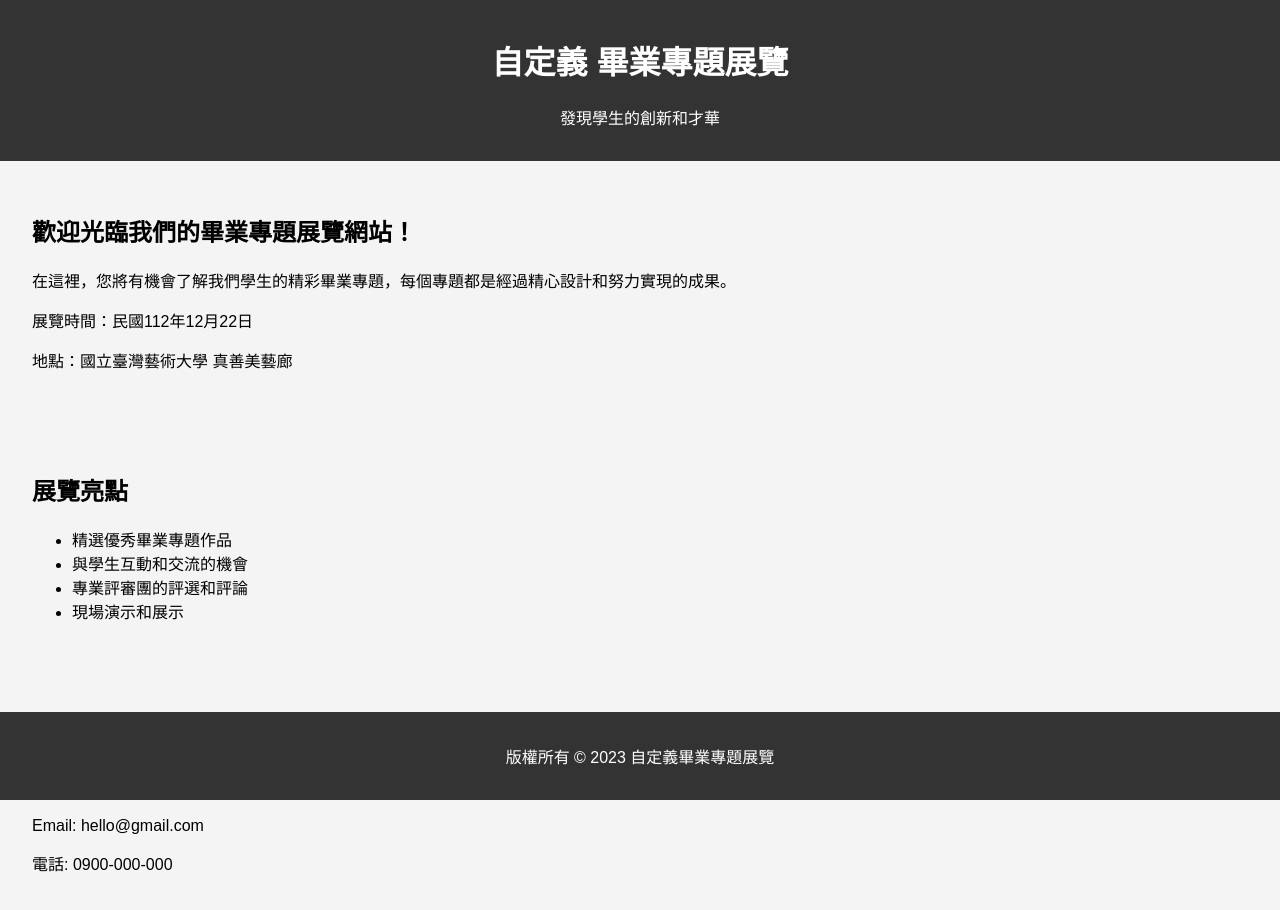
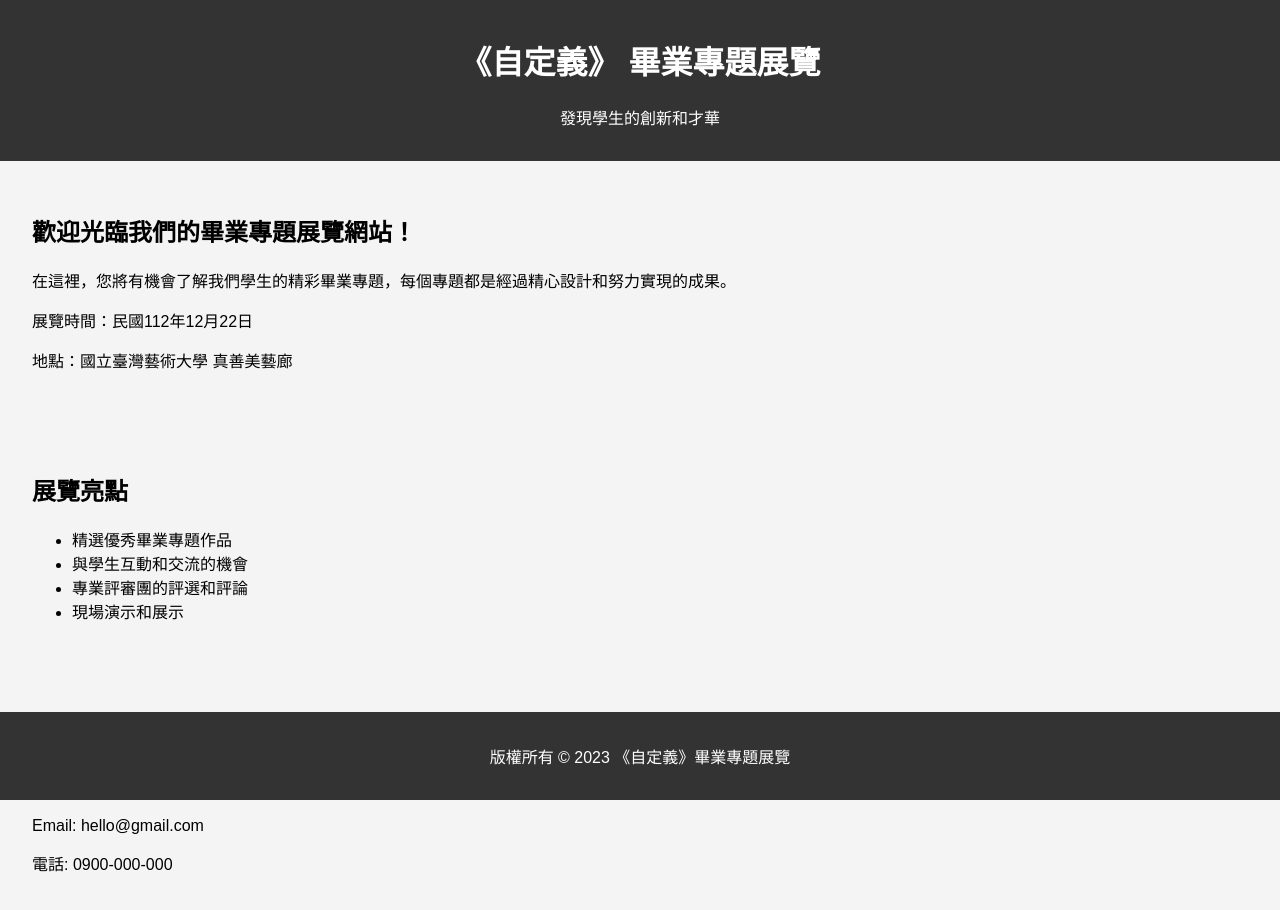
Before and after one commit to ya-xin-wu/1223, a plain HTML site: page index.html in a window 1280 px wide. Drawn offline with Linux system fonts and the light colour scheme.

Commit message:
Update index.html

```diff
--- a/index.html
+++ b/index.html
@@ -36,7 +36,7 @@
 </head>
 <body>
     <header>
-        <h1>自定義 畢業專題展覽</h1>
+        <h1>《自定義》 畢業專題展覽</h1>
         <p>發現學生的創新和才華</p>
     </header>
 
@@ -65,7 +65,7 @@
     </section>
 
     <footer>
-        <p>版權所有 © 2023 自定義畢業專題展覽</p>
+        <p>版權所有 © 2023 《自定義》畢業專題展覽</p>
     </footer>
 </body>
 </html>
```
